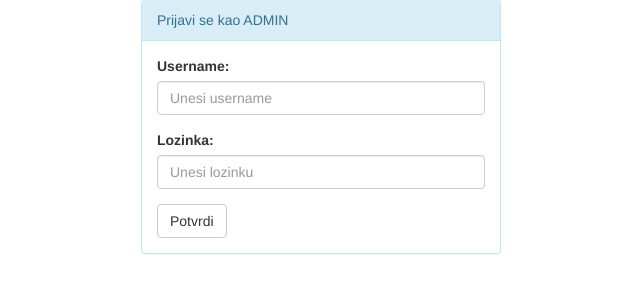
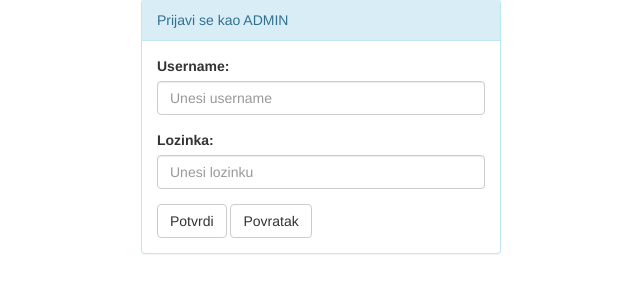
Before and after one commit to domagojcuric/WebIspit, a PHP site: page /adminlog.php in a window 1280 px wide. Shown: the part 220-513 px from the top of the page, without its empty margins (319-959 px from the left). Run offline with PHP 8.4, Linux system fonts and the light colour scheme; some libraries are stand-ins or nearby versions.

Commit message:
veze i vezice sa adminom

```diff
--- a/adminlog.php
+++ b/adminlog.php
@@ -51,6 +51,7 @@
                         <input type="password" class="form-control" name="p" id="password" placeholder="Unesi lozinku">
                     </div>
                         <button type="submit" class="btn btn-default">Potvrdi</button>
+                        <a href='index.php'><button class="btn btn-default" type='button'>Povratak</button></a>
 
 		</form>
                 </div>
```
